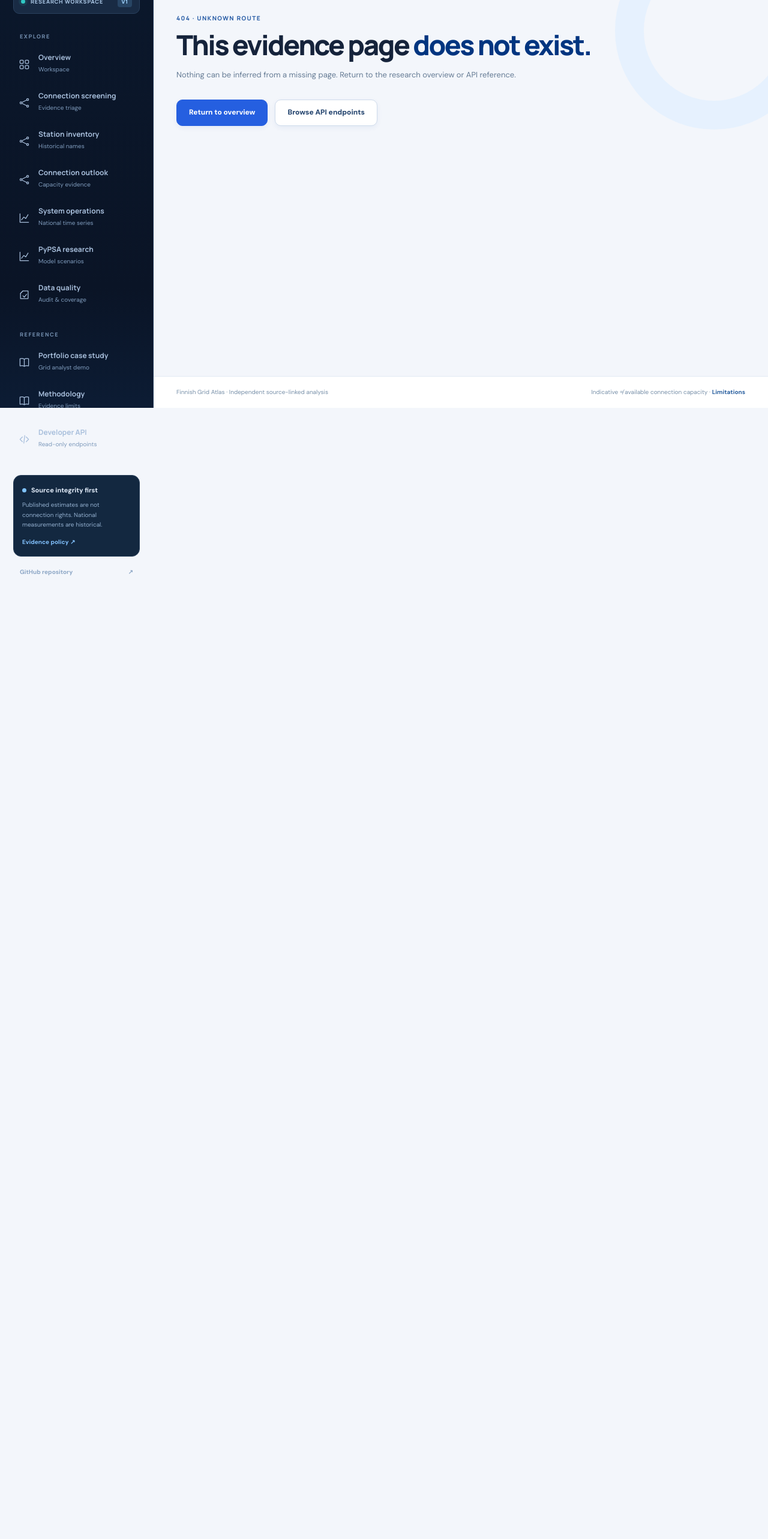
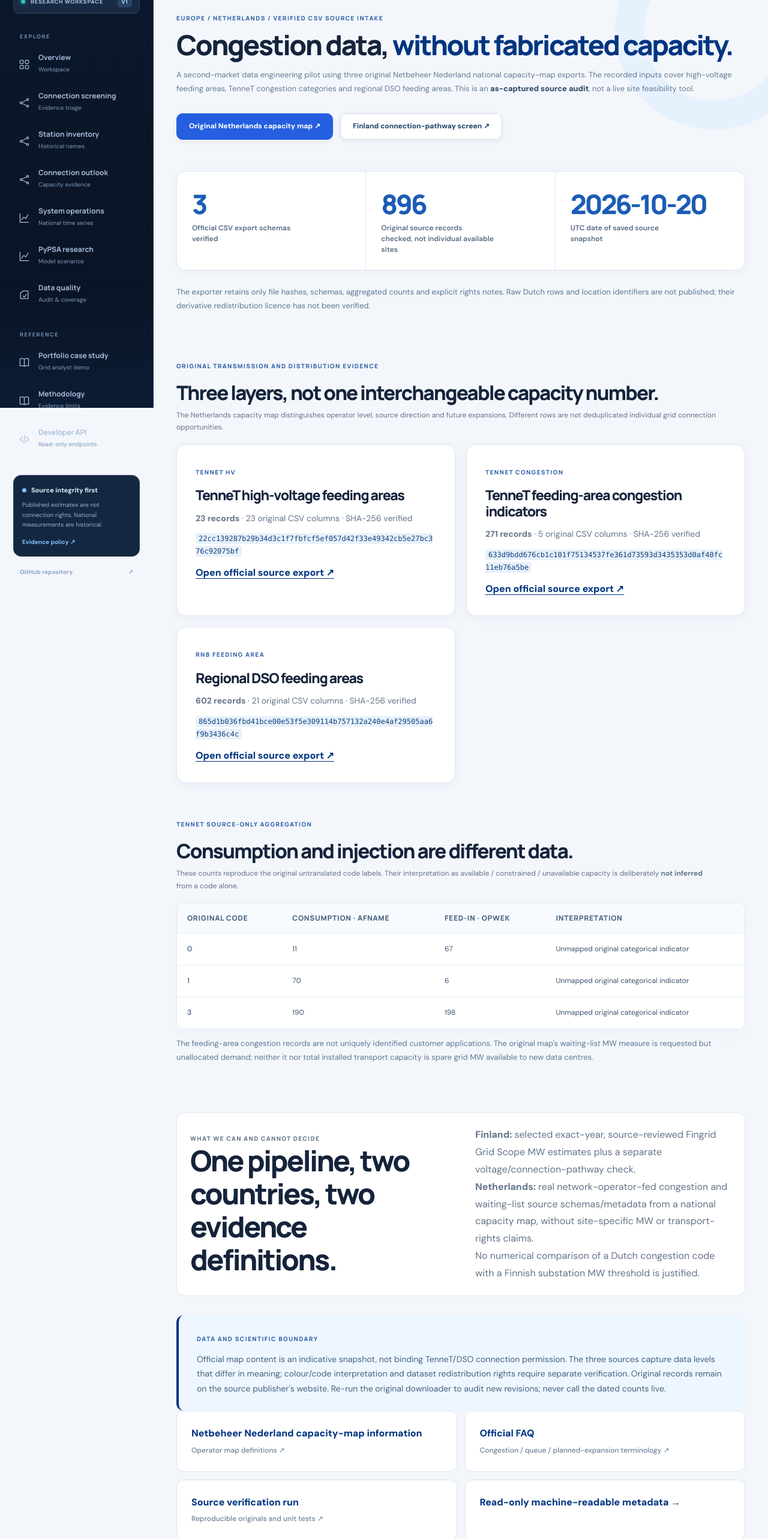
Before and after one commit to abhijith-sivaprasadan/finnish-grid-connection-evidence, a Next.js app in the folder website/: page /netherlands in a window 1280 px wide. Before the commit this address had no page. Shown: the part 120-2686 px from the top of the page at 60% size. Before the commit the page ends 800 px from the top, so only its background shows below. Built offline with nearby package versions, Linux system fonts and the light colour scheme.

Commit message:
NL portfolio: website/src/app/netherlands/page.tsx

```diff
--- /dev/null
+++ b/website/src/app/netherlands/page.tsx
@@ -0,0 +1,68 @@
+import type {Metadata} from "next";
+import Link from "next/link";
+import audit from "@/lib/netherlands-official-source-summary-2026.json";
+
+export const metadata:Metadata={
+ title:"Netherlands grid congestion · official source audit",
+ description:"Evidence-qualified Dutch TenneT and regional network capacity-map CSV intake, reproducible original hashes, consumption and feed-in codes, without unverified connection capacity."
+};
+
+const total=audit.original_csvs.reduce((sum,item)=>sum+item.row_count,0);
+const congest=audit.original_csvs.find(s=>s.key==="tennet_congestion");
+if(!congest||!("original_label_counts" in congest))throw new Error("Original TenneT categories missing");
+const consumption=congest.original_label_counts.afname;
+const injection=congest.original_label_counts.opwek;
+
+export default function NetherlandsPilot(){
+ return <>
+ <section className="page-hero"><div className="wrap">
+  <p className="eyebrow">Europe / Netherlands / verified CSV source intake</p>
+  <h1>Congestion data, <em>without fabricated capacity.</em></h1>
+  <p className="lede">A second-market data engineering pilot using three original Netbeheer Nederland national capacity-map exports. The recorded inputs cover high-voltage feeding areas, TenneT congestion categories and regional DSO feeding areas. This is an <strong>as-captured source audit</strong>, not a live site feasibility tool.</p>
+  <div className="action-row">
+   <a className="button" href={audit.source_homepage} target="_blank" rel="noreferrer">Original Netherlands capacity map ↗</a>
+   <Link className="button secondary" href="/screening">Finland connection-pathway screen ↗</Link>
+  </div>
+ </div></section>
+ <section className="section compact"><div className="wrap">
+  <div className="data-strip three">
+   <div><strong>{audit.original_csvs.length}</strong><span>Official CSV export schemas verified</span></div>
+   <div><strong>{total}</strong><span>Original source records checked, not individual available sites</span></div>
+   <div><strong>{audit.captured_date_utc}</strong><span>UTC date of saved source snapshot</span></div>
+  </div>
+  <p className="footnote">The exporter retains only file hashes, schemas, aggregated counts and explicit rights notes. Raw Dutch rows and location identifiers are not published; their derivative redistribution licence has not been verified.</p>
+ </div></section>
+ <section className="section"><div className="wrap">
+  <div className="section-intro"><p className="eyebrow">Original transmission and distribution evidence</p><h2>Three layers, not one interchangeable capacity number.</h2><p>The Netherlands capacity map distinguishes operator level, source direction and future expansions. Different rows are not deduplicated individual grid connection opportunities.</p></div>
+  <div className="grid-2">{audit.original_csvs.map(source=><article className="research-card" key={source.key}>
+   <span className="kicker">{source.key.replaceAll("_"," ").toUpperCase()}</span>
+   <h3>{source.name}</h3><p><strong>{source.row_count} records</strong> · {source.field_count} original CSV columns · SHA-256 verified</p>
+   <p style={{overflowWrap:"anywhere",fontSize:12}}><code>{source.sha256}</code></p>
+   <a href={source.url} target="_blank" rel="noreferrer">Open official source export ↗</a>
+  </article>)}</div>
+ </div></section>
+ <section className="section compact"><div className="wrap">
+  <div className="section-intro"><p className="eyebrow">TenneT source-only aggregation</p><h2>Consumption and injection are different data.</h2><p>These counts reproduce the original untranslated code labels. Their interpretation as available / constrained / unavailable capacity is deliberately <strong>not inferred</strong> from a code alone.</p></div>
+  <div className="table-wrap"><table><thead><tr><th>Original code</th><th>Consumption · afname</th><th>Feed-in · opwek</th><th>Interpretation</th></tr></thead>
+   <tbody>{(["0","1","3"] as const).map(code=><tr key={code}><td>{code}</td><td>{consumption[code]}</td><td>{injection[code]}</td><td>Unmapped original categorical indicator</td></tr>)}</tbody>
+  </table></div>
+  <p className="source-note">The feeding-area congestion records are not uniquely identified customer applications. The original map's waiting-list MW measure is requested but unallocated demand; neither it nor total installed transport capacity is spare grid MW available to new data centres.</p>
+ </div></section>
+ <section className="section"><div className="wrap">
+  <div className="feature-band">
+   <div><p className="eyebrow">What we can and cannot decide</p><h2>One pipeline, two countries, two evidence definitions.</h2></div>
+   <div><p><strong>Finland:</strong> selected exact-year, source-reviewed Fingrid Grid Scope MW estimates plus a separate voltage/connection-pathway check.</p>
+   <p><strong>Netherlands:</strong> real network-operator-fed congestion and waiting-list source schemas/metadata from a national capacity map, without site-specific MW or transport-rights claims.</p>
+   <p>No numerical comparison of a Dutch congestion code with a Finnish substation MW threshold is justified.</p></div>
+  </div>
+  <div className="limit-box"><span className="kicker">Data and scientific boundary</span>
+  <p>Official map content is an indicative snapshot, not binding TenneT/DSO connection permission. The three sources capture data levels that differ in meaning; colour/code interpretation and dataset redistribution rights require separate verification. Original records remain on the source publisher's website. Re-run the original downloader to audit new revisions; never call the dated counts live.</p></div>
+  <div className="source-links">
+   <a href={audit.source_homepage} target="_blank" rel="noreferrer">Netbeheer Nederland capacity-map information <span>Operator map definitions ↗</span></a>
+   <a href={audit.source_faq} target="_blank" rel="noreferrer">Official FAQ <span>Congestion / queue / planned-expansion terminology ↗</span></a>
+   <a href={audit.original_audit_run} target="_blank" rel="noreferrer">Source verification run <span>Reproducible originals and unit tests ↗</span></a>
+   <Link href="/api/v1/netherlands/source-summary">Read-only machine-readable metadata →</Link>
+  </div>
+ </div></section>
+ </>;
+}
```
